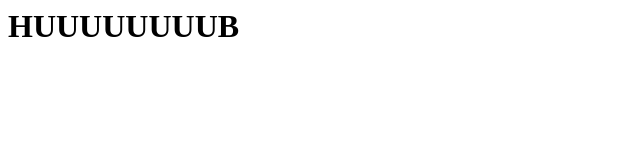
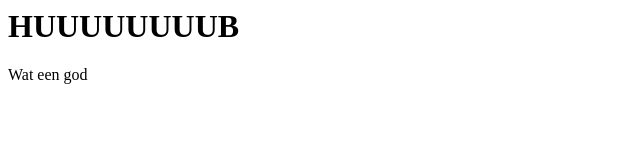
Before and after one commit to huubinisme/huubinisme.github.io, a plain HTML site: page index.html in a window 1280 px wide. Shown: the full height of the page, 0-640 px from the left. Drawn offline with Linux system fonts and the light colour scheme.

Commit message:
Update index.html

```diff
--- a/index.html
+++ b/index.html
@@ -8,5 +8,6 @@
         <h1>
             HUUUUUUUUB
         </h1>
+        <p>Wat een god</p>
     </body>
 </html>
```
